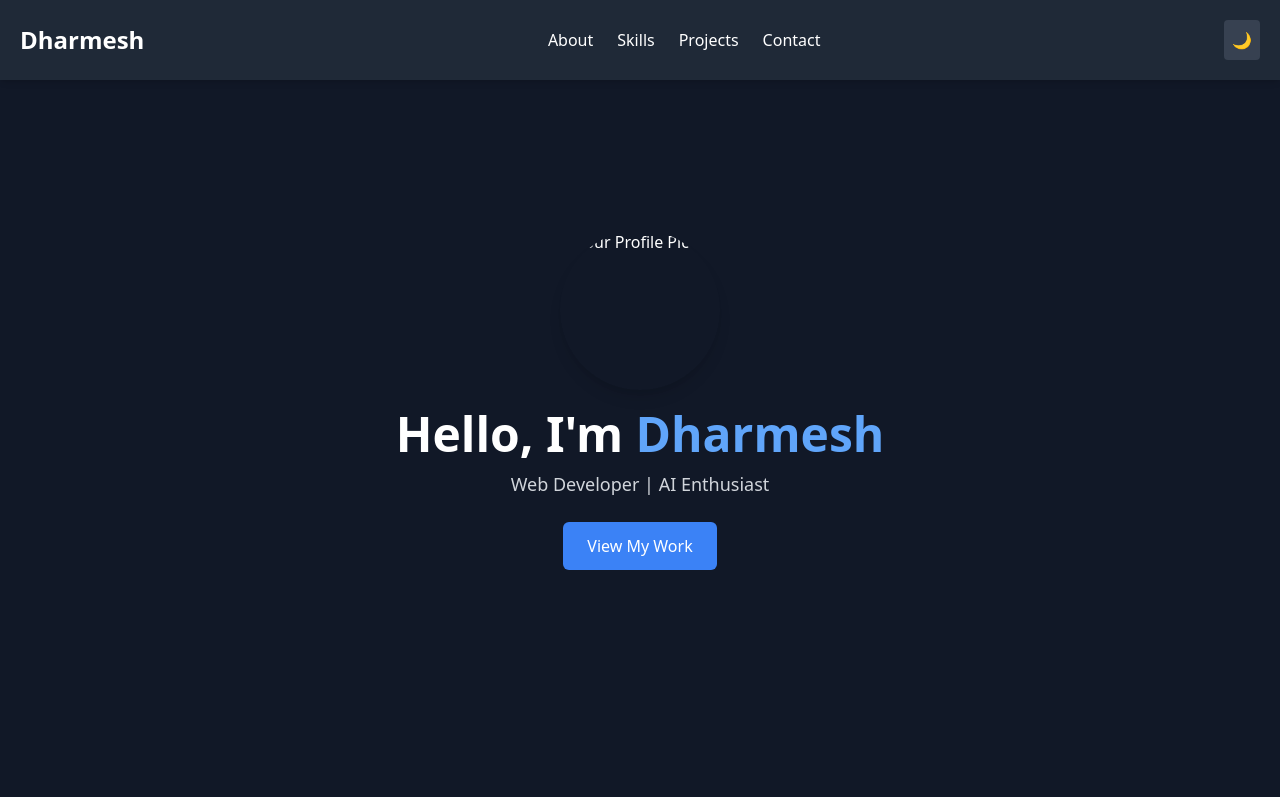
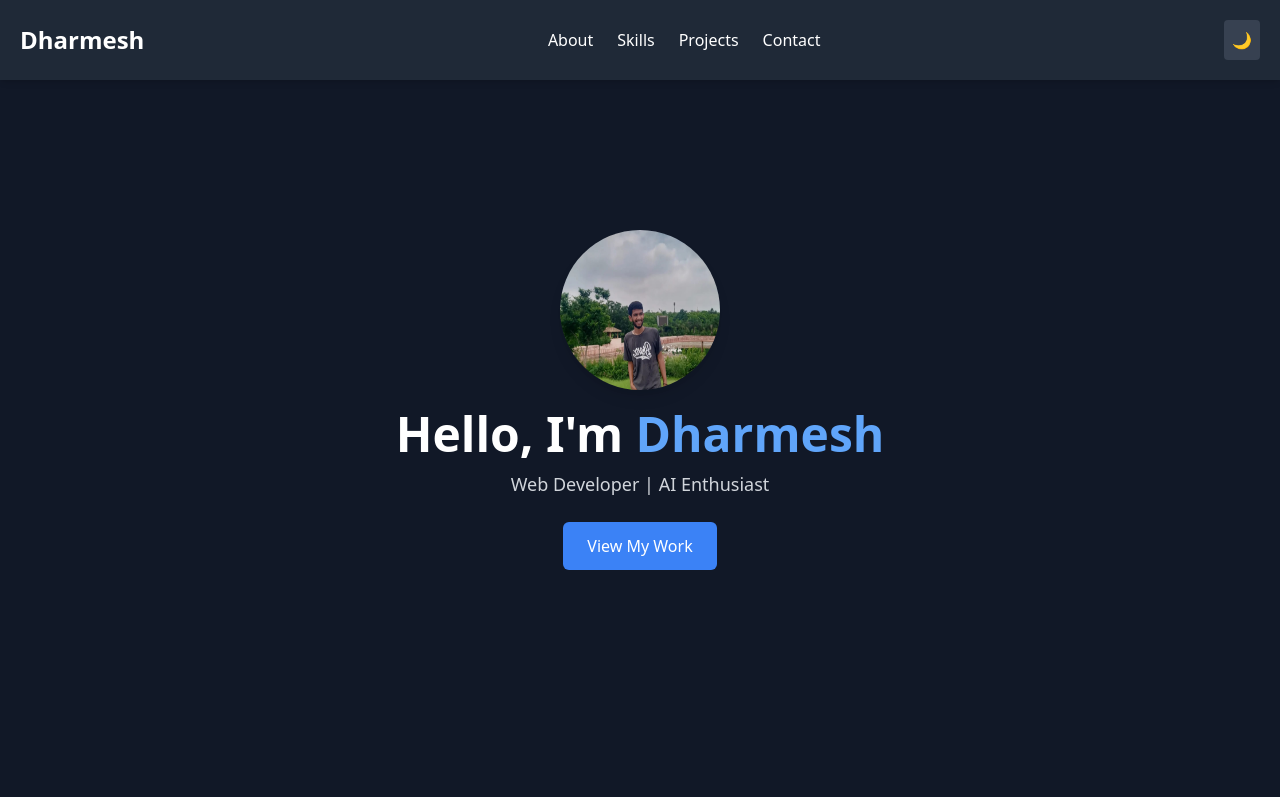
Before and after one commit to DHARMESH-2004/Portfolio, a plain HTML site: page index.html in a window 1280 px wide. Shown: the top 797 px of the page. Drawn offline with nearby package versions, Linux system fonts and the light colour scheme.

Commit message:
Update index.html

```diff
--- a/index.html
+++ b/index.html
@@ -31,7 +31,7 @@
 
     <!-- Hero Section -->
     <section class="h-screen flex flex-col justify-center items-center text-center px-5">
-        <img src="images/profile.jpg" alt="Your Profile Picture" class="w-40 h-40 rounded-full shadow-lg">
+        <img src="profile.jpg" alt="Your Profile Picture" class="w-40 h-40 rounded-full shadow-lg">
         <h1 class="text-5xl font-bold mt-5 animate-fade-in">
             Hello, I'm <span class="text-blue-400">Dharmesh</span>
         </h1>
```
